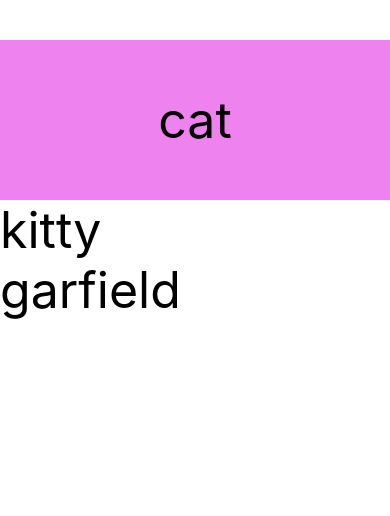
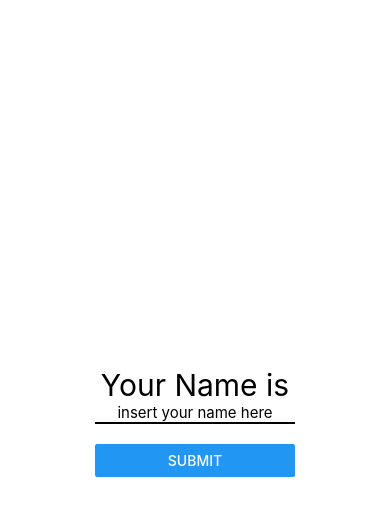
Before and after one commit to hachi-nico/react-native-from-zero-to-hero, a React Native app: screen / in a window 390 px wide. Shown: the top 516 px of the page. Built offline with nearby package versions, Linux system fonts and the light colour scheme.

Commit message:
temp commit

```diff
--- a/App.js
+++ b/App.js
@@ -1,81 +1,64 @@
 import React, {useState} from 'react';
 import {
+  Button,
   FlatList,
+  Keyboard,
   RefreshControl,
   SafeAreaView,
   SectionList,
   StyleSheet,
   Text,
+  TextInput,
+  TouchableWithoutFeedback,
   View,
 } from 'react-native';
 
 const App = () => {
-  // const [data, setData] = useState([{item: 'fi'}, {item: 'fa'}]);
-  const [data, setData] = useState([
-    {
-      item: 'cat',
-      data: ['kitty', 'garfield'], // key name must named 'data'
-    },
-  ]);
-  const [refreshing, setRefreshing] = useState(false);
+  const [name, onChangeText] = useState('');
 
-  const onRefresh = () => {
-    setRefreshing(true);
-    setData([...data, {item: 'new item'}]);
-    setRefreshing(false);
-  };
-
-  // dont use anonymous func for performance reason
-  // desturcture obj must named 'item' and 'section'
-  const renderItem = ({item}) => <Text style={styles.text}>{item}</Text>;
-  const renderSectionHeader = ({section}) => (
-    <View style={styles.container}>
-      <Text style={styles.text}>{section.item}</Text>
-    </View>
+  const DismissKeyboard = ({children}) => (
+    <TouchableWithoutFeedback onPress={() => Keyboard.dismiss()}>
+      {children}
+    </TouchableWithoutFeedback>
   );
 
   return (
-    <SafeAreaView>
-      {/* <FlatList
-        keyExtractor={(item, index) => index.toString()}
-        data={data}
-        renderItem={renderItem}
-        refreshControl={
-          <RefreshControl
-            refreshing={refreshing}
-            onRefresh={onRefresh}
-            colors={['yellow', 'green']}
-          />
-        }
-      /> */}
-      <SectionList
-        keyExtractor={(item, index) => item + index}
-        sections={data}
-        renderItem={renderItem}
-        renderSectionHeader={renderSectionHeader}
-        refreshControl={
-          <RefreshControl refreshing={refreshing} onRefresh={onRefresh} />
-        }
-      />
-    </SafeAreaView>
+    <DismissKeyboard>
+      <SafeAreaView style={styles.container}>
+        <Text style={styles.text}>Your Name is</Text>
+        <TextInput
+          style={styles.input}
+          placeholder="insert your name here"
+          onChangeText={onChangeText}
+          value={name}
+        />
+        <View style={styles.button}>
+          <Button title="submit" />
+        </View>
+      </SafeAreaView>
+    </DismissKeyboard>
   );
 };
 
 const styles = StyleSheet.create({
-  outerContainer: {
+  container: {
     flex: 1,
-    backgroundColor: '#fff',
-    padding: 10,
-  },
-  container: {
-    padding: 50,
-    backgroundColor: 'violet',
+    margin: 20,
+    justifyContent: 'center',
     alignItems: 'center',
-    justifyContent: 'center',
-    marginTop: 40,
   },
   text: {
-    fontSize: 50,
+    fontSize: 30,
+  },
+  input: {
+    width: 200,
+    borderBottomWidth: 2,
+    fontSize: 15,
+    textAlign: 'center',
+  },
+  button: {
+    marginTop: 20,
+    width: 200,
   },
 });
 
```
